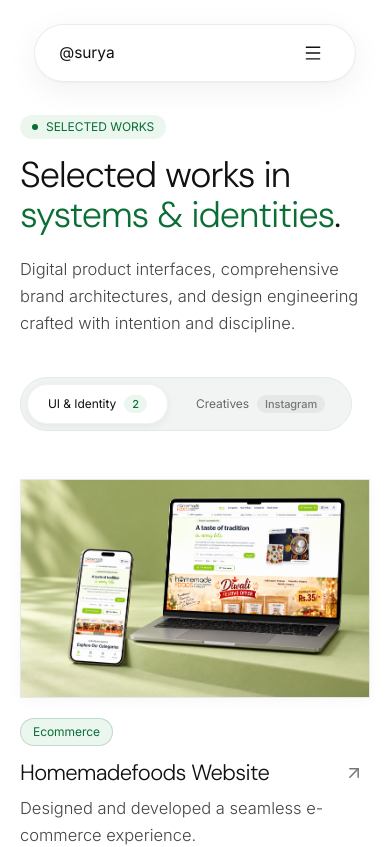
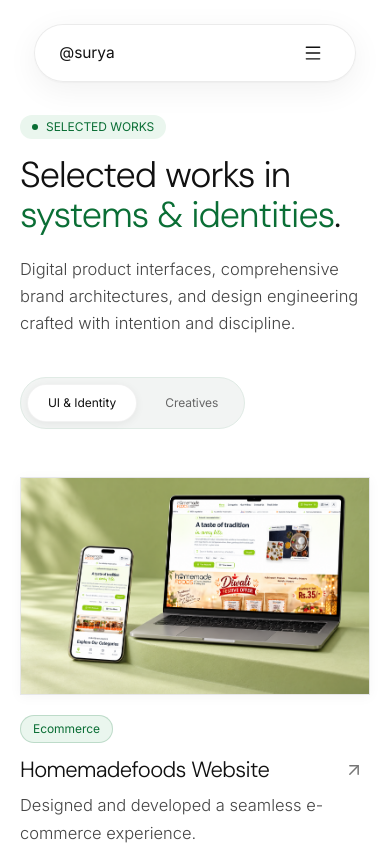
Before and after one commit to suryadzns-droid/suryadzns, a React (Vite) app: page /projects in a window 390 px wide. Shown: the top 847 px of the page. Built offline with nearby package versions, Linux system fonts and the light colour scheme.

Commit message:
fix(creatives): remove Instagram pill from tab and optimize preview modal for mobile

```diff
--- a/src/components/projects/CreativesFeed.tsx
+++ b/src/components/projects/CreativesFeed.tsx
@@ -420,24 +420,58 @@
         <div
           role="dialog"
           aria-modal="true"
-          className="fixed inset-0 z-50 flex items-center justify-center p-3 sm:p-6 lg:p-8 bg-black/80 backdrop-blur-md animate-fade-in"
+          className="fixed inset-0 z-[100] flex flex-col justify-end sm:justify-center items-center p-0 sm:p-4 md:p-6 lg:p-8 bg-black/85 backdrop-blur-md animate-fade-in"
           onClick={closeModal}
         >
           <div
-            className="relative w-full max-w-[1050px] max-h-[92vh] bg-white rounded-2xl overflow-hidden shadow-2xl flex flex-col lg:flex-row border border-white/20 animate-scale-up"
+            className="relative w-full max-w-[1050px] h-[92vh] sm:h-auto sm:max-h-[90vh] bg-white rounded-t-2xl sm:rounded-2xl overflow-hidden shadow-2xl flex flex-col lg:flex-row border-0 sm:border sm:border-white/20 animate-scale-up"
             onClick={(e) => e.stopPropagation()}
           >
-            {/* Close Button */}
+            {/* MOBILE ONLY: Top Header Bar with Profile & Close */}
+            <div className="flex lg:hidden items-center justify-between px-4 py-3 bg-white border-b border-[#F0F2F1] shrink-0 w-full z-20">
+              <div className="flex items-center gap-2.5">
+                <img
+                  src={feedData.profilePictureUrl || INITIAL_DATA.profilePictureUrl}
+                  alt="Grafino Studio"
+                  className="w-8 h-8 rounded-full object-cover"
+                />
+                <div>
+                  <h4 className="font-heading font-medium text-[13.5px] text-[#111111] leading-tight">
+                    grafino_studio
+                  </h4>
+                  <p className="text-[11px] font-ui text-[#888888] leading-none">
+                    Grafino - Design Studio
+                  </p>
+                </div>
+              </div>
+
+              <div className="flex items-center gap-2.5">
+                {slides.length > 1 && (
+                  <span className="text-[11px] font-ui font-medium text-[#666666] bg-[#F4F6F5] px-2.5 py-1 rounded-full">
+                    {activeSlideIndex + 1} / {slides.length}
+                  </span>
+                )}
+                <button
+                  onClick={closeModal}
+                  aria-label="Close modal"
+                  className="w-8 h-8 rounded-full bg-[#F2F4F3] hover:bg-[#E5E8E6] text-[#222222] flex items-center justify-center transition-colors cursor-pointer"
+                >
+                  <X className="w-4 h-4" />
+                </button>
+              </div>
+            </div>
+
+            {/* DESKTOP ONLY: Top Right Close Button */}
             <button
               onClick={closeModal}
               aria-label="Close modal"
-              className="absolute top-4 right-4 z-30 w-9 h-9 rounded-full bg-white/90 hover:bg-white text-[#222222] shadow-md flex items-center justify-center transition-all duration-150 cursor-pointer"
+              className="hidden lg:flex absolute top-4 right-4 z-30 w-9 h-9 rounded-full bg-white/90 hover:bg-white text-[#222222] shadow-md items-center justify-center transition-all duration-150 cursor-pointer"
             >
               <X className="w-5 h-5" />
             </button>
 
             {/* LEFT / TOP: Media Presentation Stage */}
-            <div className="relative w-full lg:w-[60%] aspect-square lg:aspect-auto lg:min-h-[560px] bg-[#111111] flex items-center justify-center select-none overflow-hidden">
+            <div className="relative w-full lg:w-[60%] h-[40vh] sm:h-[48vh] lg:h-auto lg:min-h-[560px] bg-[#111111] flex items-center justify-center select-none shrink-0 overflow-hidden">
               {currentSlide?.mediaType === 'VIDEO' ? (
                 <video
                   key={currentSlide.id}
@@ -471,9 +505,9 @@
                       )
                     }
                     aria-label="Previous slide"
-                    className="absolute left-3 top-1/2 -translate-y-1/2 w-9 h-9 rounded-full bg-black/60 hover:bg-black/80 text-white flex items-center justify-center transition-all duration-150 cursor-pointer z-20"
+                    className="absolute left-2.5 sm:left-3 top-1/2 -translate-y-1/2 w-8 h-8 sm:w-9 sm:h-9 rounded-full bg-black/60 hover:bg-black/80 text-white flex items-center justify-center transition-all duration-150 cursor-pointer z-20"
                   >
-                    <ChevronLeft className="w-5 h-5" />
+                    <ChevronLeft className="w-4 h-4 sm:w-5 sm:h-5" />
                   </button>
 
                   <button
@@ -481,9 +515,9 @@
                       setActiveSlideIndex((prev) => (prev + 1) % slides.length)
                     }
                     aria-label="Next slide"
-                    className="absolute right-3 top-1/2 -translate-y-1/2 w-9 h-9 rounded-full bg-black/60 hover:bg-black/80 text-white flex items-center justify-center transition-all duration-150 cursor-pointer z-20"
+                    className="absolute right-2.5 sm:right-3 top-1/2 -translate-y-1/2 w-8 h-8 sm:w-9 sm:h-9 rounded-full bg-black/60 hover:bg-black/80 text-white flex items-center justify-center transition-all duration-150 cursor-pointer z-20"
                   >
-                    <ChevronRight className="w-5 h-5" />
+                    <ChevronRight className="w-4 h-4 sm:w-5 sm:h-5" />
                   </button>
 
                   {/* Slide Dots Indicator */}
@@ -506,10 +540,10 @@
             </div>
 
             {/* RIGHT / BOTTOM: Post Details & Caption */}
-            <div className="w-full lg:w-[40%] p-6 sm:p-7 flex flex-col justify-between overflow-y-auto max-h-[45vh] lg:max-h-none">
+            <div className="w-full lg:w-[40%] p-4 sm:p-6 lg:p-7 flex flex-col justify-between overflow-y-auto flex-1 min-h-0 bg-white">
               <div>
-                {/* Header Profile Info */}
-                <div className="flex items-center justify-between pb-4 border-b border-[#F0F2F1] mb-5">
+                {/* DESKTOP ONLY: Header Profile Info */}
+                <div className="hidden lg:flex items-center justify-between pb-4 border-b border-[#F0F2F1] mb-5">
                   <div className="flex items-center gap-3">
                     <img
                       src={feedData.profilePictureUrl || INITIAL_DATA.profilePictureUrl}
@@ -534,15 +568,15 @@
                 </div>
 
                 {/* Caption Content */}
-                <div className="font-body text-[14px] text-[#333333] leading-relaxed whitespace-pre-line mb-6">
+                <div className="font-body text-[13.5px] sm:text-[14px] text-[#333333] leading-relaxed whitespace-pre-line mb-6">
                   {selectedPost.caption}
                 </div>
               </div>
 
               {/* Bottom Footer Actions */}
-              <div className="pt-4 border-t border-[#F0F2F1] mt-auto">
-                <div className="flex items-center justify-between mb-4">
-                  <div className="flex items-center gap-4 text-sm font-ui text-[#444444]">
+              <div className="pt-3 sm:pt-4 border-t border-[#F0F2F1] mt-auto shrink-0">
+                <div className="flex items-center justify-between mb-3 sm:mb-4">
+                  <div className="flex items-center gap-4 text-xs sm:text-sm font-ui text-[#444444]">
                     <span className="flex items-center gap-1.5 font-medium text-[#0A6E35]">
                       <Heart className="w-4 h-4 fill-[#0A6E35]" />
                       {selectedPost.likeCount} likes
@@ -562,7 +596,7 @@
                   href={selectedPost.permalink}
                   target="_blank"
                   rel="noopener noreferrer"
-                  className="w-full inline-flex items-center justify-center gap-2 px-4 py-2.5 rounded-xl bg-[#0A6E35] hover:bg-[#085529] text-white font-ui text-sm font-medium transition-colors duration-150 shadow-xs"
+                  className="w-full inline-flex items-center justify-center gap-2 px-4 py-2.5 rounded-xl bg-[#0A6E35] hover:bg-[#085529] text-white font-ui text-xs sm:text-sm font-medium transition-colors duration-150 shadow-xs"
                 >
                   <InstagramIcon className="w-4 h-4" />
                   <span>View Post on Instagram</span>
--- a/src/pages/ProjectsPage.tsx
+++ b/src/pages/ProjectsPage.tsx
@@ -37,7 +37,7 @@
       <div className="max-w-3xl mb-10 sm:mb-12">
         <div className="inline-flex items-center gap-2 px-3 py-1 bg-[#EAF6EE] text-[#0A6E35] text-xs font-ui font-medium tracking-wide uppercase rounded-full mb-4">
           <span className="w-1.5 h-1.5 rounded-full bg-[#0A6E35]"></span>
-          {activeTab === 'ui-identity' ? 'Selected Works' : 'Instagram Feed'}
+          {activeTab === 'ui-identity' ? 'Selected Works' : 'Creatives'}
         </div>
 
         <TextRevealHeading
@@ -73,43 +73,25 @@
         <button
           type="button"
           onClick={() => setActiveTab('ui-identity')}
-          className={`flex items-center gap-2 px-5 sm:px-6 py-2.5 rounded-full text-xs sm:text-sm font-ui font-medium transition-all duration-200 cursor-pointer ${
+          className={`px-5 sm:px-6 py-2.5 rounded-full text-xs sm:text-sm font-ui font-medium transition-all duration-200 cursor-pointer ${
             activeTab === 'ui-identity'
               ? 'bg-white text-[#111111] shadow-[0_2px_8px_rgba(0,0,0,0.06)] border border-black/5'
               : 'text-[#666666] hover:text-[#111111]'
           }`}
         >
-          <span>UI &amp; Identity</span>
-          <span
-            className={`text-[11px] px-2 py-0.5 rounded-full font-medium transition-colors ${
-              activeTab === 'ui-identity'
-                ? 'bg-[#EAF6EE] text-[#0A6E35]'
-                : 'bg-[#E5E8E6] text-[#777777]'
-            }`}
-          >
-            {PROJECTS.length}
-          </span>
+          UI &amp; Identity
         </button>
 
         <button
           type="button"
           onClick={() => setActiveTab('creatives')}
-          className={`flex items-center gap-2 px-5 sm:px-6 py-2.5 rounded-full text-xs sm:text-sm font-ui font-medium transition-all duration-200 cursor-pointer ${
+          className={`px-5 sm:px-6 py-2.5 rounded-full text-xs sm:text-sm font-ui font-medium transition-all duration-200 cursor-pointer ${
             activeTab === 'creatives'
               ? 'bg-white text-[#111111] shadow-[0_2px_8px_rgba(0,0,0,0.06)] border border-black/5'
               : 'text-[#666666] hover:text-[#111111]'
           }`}
         >
-          <span>Creatives</span>
-          <span
-            className={`text-[11px] px-2 py-0.5 rounded-full font-medium transition-colors ${
-              activeTab === 'creatives'
-                ? 'bg-[#EAF6EE] text-[#0A6E35]'
-                : 'bg-[#E5E8E6] text-[#777777]'
-            }`}
-          >
-            Instagram
-          </span>
+          Creatives
         </button>
       </div>
 
```
